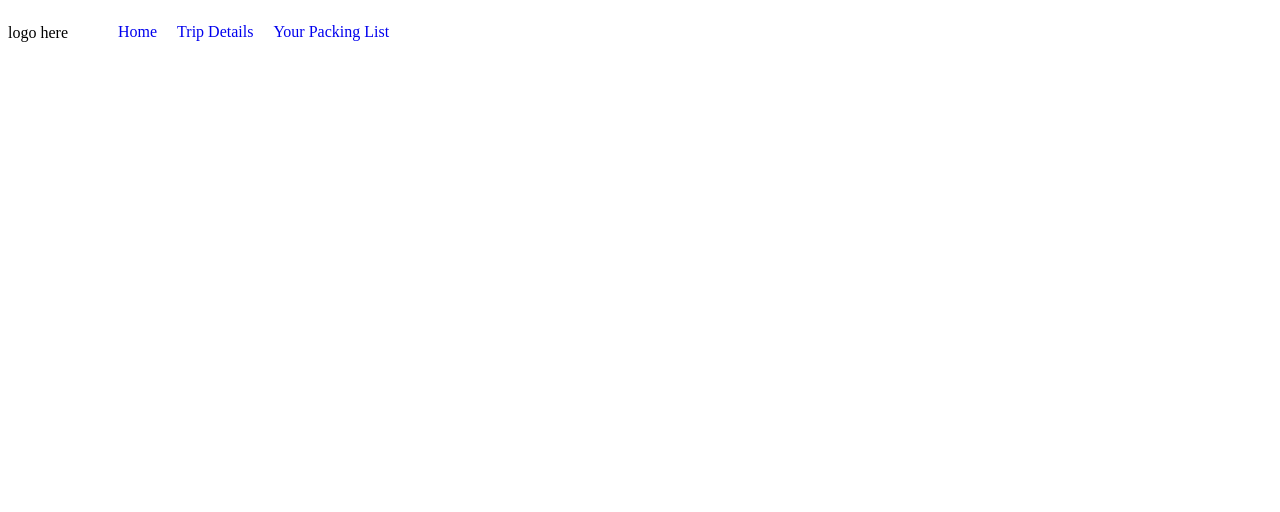
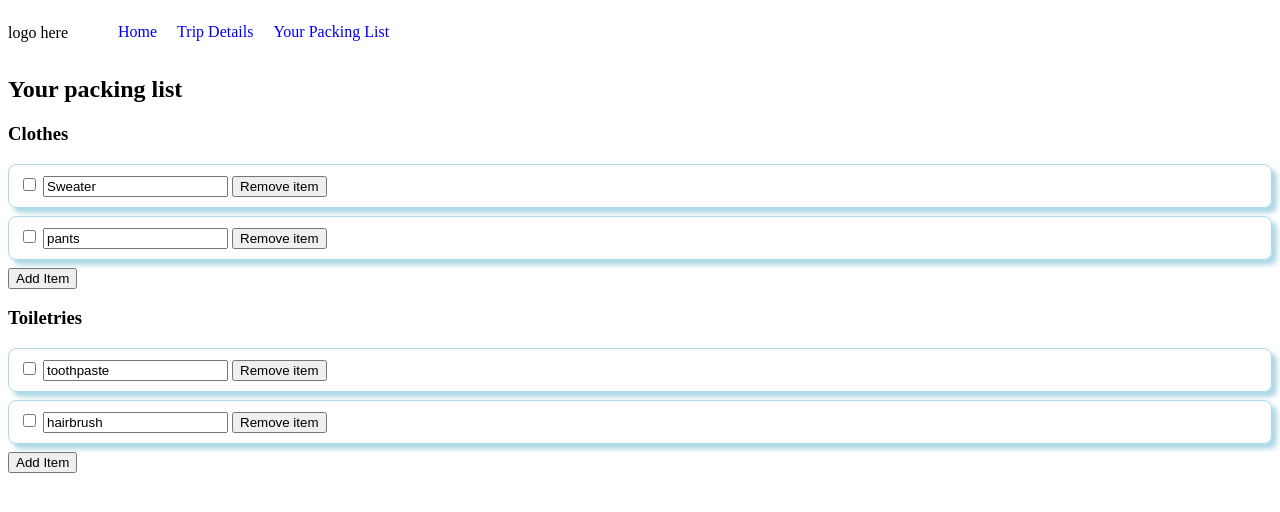
Before and after one commit to Cecelia-N/packd., a SvelteKit app in the folder packd/: page /packing-list in a window 1280 px wide. Shown: the top 512 px of the page. Built offline with nearby package versions, Linux system fonts and the light colour scheme.

Commit message:
added basics of the packing list

```diff
--- /dev/null
+++ b/packd/src/lib/components/List.svelte
@@ -0,0 +1,38 @@
+<script lang="ts">
+    export let title: string;
+    export let list: string[];
+
+
+    function removeItem(index: number){
+       list.splice(index, 1);
+       list = list
+    }
+
+    function addItem(){
+        list.push('')
+        list = list;
+    }
+</script>
+
+<h3>{title}</h3>
+{#each list as item, i }
+    <div class='list-item'>
+        <input type="checkbox" name="item{i}">
+        <label for="item{i}">
+            <input type='text'bind:value={item}>
+        </label>
+        <button on:click={()=>{removeItem(i)}}>Remove item</button>
+    </div>
+{/each}
+<button on:click={()=> addItem()}>Add Item</button>
+
+
+<style>
+    .list-item {
+        border: .5px solid lightblue;
+        padding: 10px;
+        box-shadow: 5px 5px 5px lightblue;
+        border-radius: 8px;
+        margin-bottom: .5rem;
+    }
+</style>
--- /dev/null
+++ b/packd/src/lib/stores/packinglist.ts
@@ -0,0 +1,24 @@
+import { getContext, setContext } from "svelte";
+import { writable, type Writable } from "svelte/store";
+
+export function setStores() {
+    const clothes = writable<string[]>([
+        'Sweater',
+        'pants'
+    ]);
+    const toiletries = writable<string[]>([
+        'toothpaste',
+        'hairbrush'
+    ]);
+
+    setContext('clothes', clothes)
+    setContext('toiletries', toiletries)
+}
+
+export function getClothes() {
+    return getContext<Writable<string[]>>('clothes');
+}
+
+export function getToiletries() {
+    return getContext<Writable<string[]>>('toiletries');
+}
--- a/packd/src/routes/+layout.svelte
+++ b/packd/src/routes/+layout.svelte
@@ -1,8 +1,11 @@
 <script lang="ts">
     import type { LayoutData } from './$types';
     import Navigation from '$lib/components/Navigation.svelte'
+	import { setStores } from '$lib/stores/packinglist';
 
     export let data: LayoutData;
+
+    setStores();
 </script>
 <Navigation></Navigation>
 <slot></slot>
--- a/packd/src/routes/packing-list/+page.svelte
+++ b/packd/src/routes/packing-list/+page.svelte
@@ -1,5 +1,16 @@
 <script lang="ts">
     import type { PageData } from './$types';
+    import {getClothes, getToiletries} from '$lib/stores/packinglist'
+    import List from '$lib/components/List.svelte'
 
     export let data: PageData;
+
+    type listType = 'clothes' | 'toiletries'
+    const clothes = getClothes();
+    const toiletries = getToiletries();
 </script>
+
+<h2>Your packing list</h2>
+<List title="Clothes" list={$clothes}></List>
+
+<List title="Toiletries" list={$toiletries} ></List>
```
